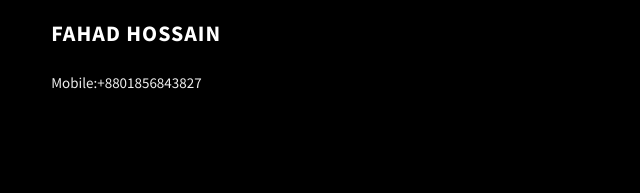
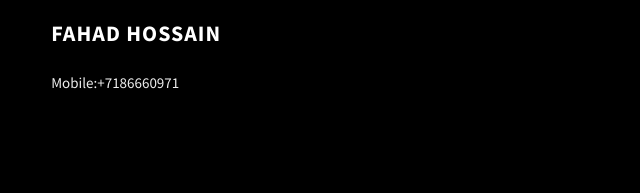
Before and after one commit to Fahad16301139/Fahad16301139.github.io, a website: page index.html in a window 1280 px wide. Shown: the part 4872-5065 px from the top of the page, 0-640 px from the left. Drawn offline with Linux system fonts and the light colour scheme.

Commit message:
Update index.html

```diff
--- a/index.html
+++ b/index.html
@@ -336,7 +336,7 @@ work for the betterment of the organization with my sincerity and perseverance.
           <div class="main-footer__row main-footer__row-2">
             <h4 class="heading heading-sm text-lt">Fahad Hossain</h4>
             <p class="main-footer__short-desc">
-              Mobile:+8801856843827
+              Mobile:+7186660971
             </p>
             <p class="main-footer__short-desc">
 
```
